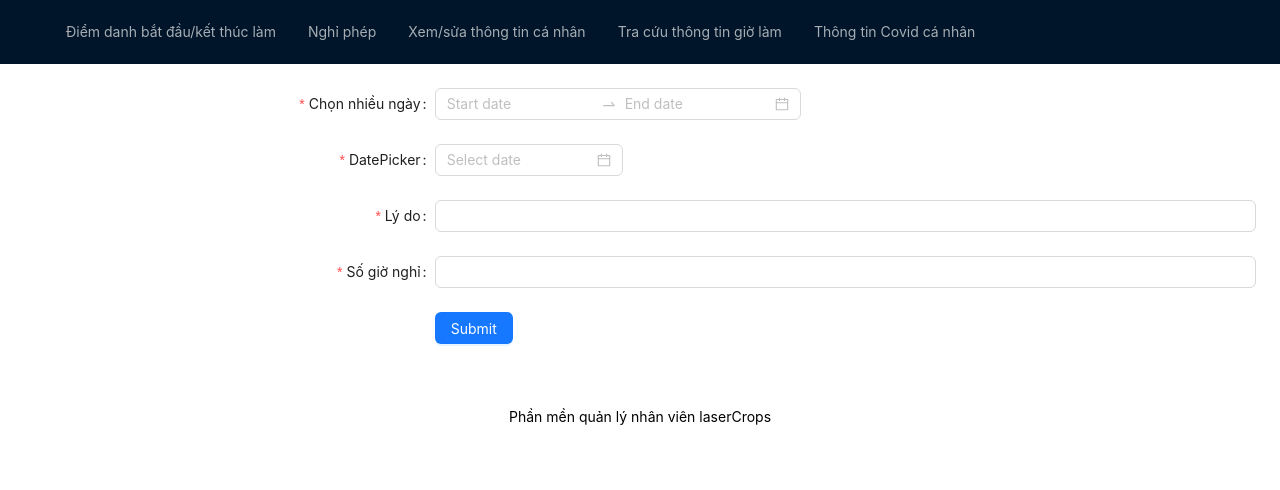
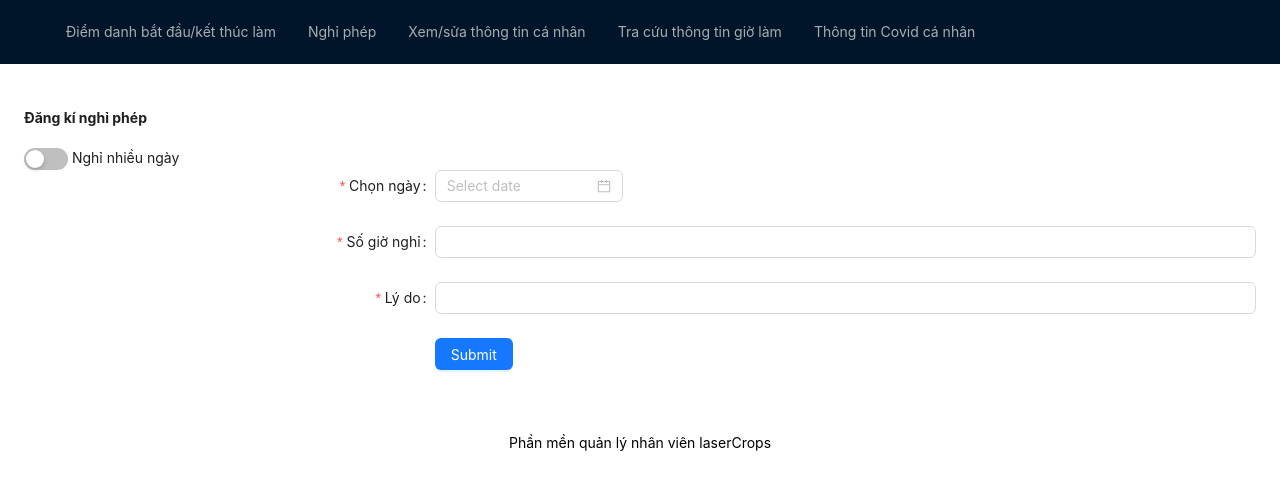
Before and after one commit to nstanw/NJS101x_Assignment1_anstfx15562-funix.edu.vn, a React (Create React App) app: page /nghiPhep in a window 1280 px wide. Shown: the top 490 px of the page. Built offline with nearby package versions, Linux system fonts and the light colour scheme.

Commit message:
add api nghi phep

```diff
--- a/src/components/diemDanh/index.tsx
+++ b/src/components/diemDanh/index.tsx
@@ -1,6 +1,6 @@
 import React from 'react';
 import { Button, Form, Select, Table } from 'antd';
-import phienLamViecService from '../../services/phienLamViec/phienLamViecService';
+import phienLamViecService from '../../services/phienLamViecService';
 
 const { Option } = Select;
 
--- a/src/components/nghiPhep/index.tsx
+++ b/src/components/nghiPhep/index.tsx
@@ -1,23 +1,48 @@
 import React from "react";
-import { Button, DatePicker, Form, Input } from "antd";
+import { Button, DatePicker, Form, Input, Switch } from "antd";
+import nghiPhepService, { IDangKiNghiPhepInput } from "../../services/nghiPhepService";
 
 const { RangePicker } = DatePicker;
 
 const NghiPhep: React.FC = () => {
-  const [isRangePicker, setIsRangePicker] = React.useState(false);
+  const [nghiNhieuNgay, setNghiNhieuNgay] = React.useState(false);
 
-  const onFinish = (fieldsValue: any) => {
+  const onFinish = async (fieldsValue: any) => {
     // Should format date value before submit.
     const rangeValue = fieldsValue["range-picker"];
+    if (nghiNhieuNgay) {
+      const values = {
+        lyDo: fieldsValue.lyDo,
+        soGioNghi: Math.abs(new Date(rangeValue[0].format("YYYY-MM-DD")).getDate() - new Date(rangeValue[1].format("YYYY-MM-DD")).getDate()) * 8,
+        ngayDangKiPhep: [rangeValue[0].format("YYYY-MM-DD"), rangeValue[1].format("YYYY-MM-DD")],
+      };
+
+      const input: IDangKiNghiPhepInput = {
+        ngayDangKiPhep: values.ngayDangKiPhep,
+        soGioNghi: values.soGioNghi,
+        lyDo: values.lyDo,
+      };
+      let dangKiNghiPhep = await nghiPhepService.dangKiNghiPhep(input);
+
+      console.log("dangKiNghiPhep:", dangKiNghiPhep);
+      console.log("Success:", values);
+      return;
+    }
     const values = {
-      ...fieldsValue,
-      'date': fieldsValue['date-picker'].format('YYYY-MM-DD'),
-      "listDate": [
-        rangeValue[0].format("YYYY-MM-DD"),
-        rangeValue[1].format("YYYY-MM-DD"),
-      ],
+      lyDo: fieldsValue.lyDo,
+      ngayDangKiPhep: [fieldsValue["date-picker"].format("YYYY-MM-DD")],
+      soGioNghi: fieldsValue.soGioNghi,
     };
+    const input: IDangKiNghiPhepInput = {
+      ngayDangKiPhep: values.ngayDangKiPhep,
+      soGioNghi: values.soGioNghi,
+      lyDo: values.lyDo,
+    };
+    let dangKiNghiPhep = await nghiPhepService.dangKiNghiPhep(input);
+
+    console.log("dangKiNghiPhep:", dangKiNghiPhep);
     console.log("Success:", values);
+    return;
   };
 
   const onFinishFailed = (errorInfo: any) => {
@@ -34,41 +59,38 @@ const NghiPhep: React.FC = () => {
     ],
   };
   const config = {
-    rules: [{ type: 'object' as const, required: true, message: 'Please select time!' }],
+    rules: [{ type: "object" as const, required: true, message: "Please select time!" }],
+  };
+
+  const onChangeModeNghiPhep = (checked: boolean) => {
+    setNghiNhieuNgay(!nghiNhieuNgay);
+    console.log(`switch to ${checked}`);
   };
 
   return (
-    <Form
-      name="basic"
-      labelCol={{ span: 8 }}
-      wrapperCol={{ span: 16 }}
-      initialValues={{ remember: true }}
-      onFinish={onFinish}
-      onFinishFailed={onFinishFailed}
-      autoComplete="off"
-    >
-      <Form.Item name="range-picker" label="Chọn nhiều ngày" {...rangeConfig}>
-        <RangePicker />
-      </Form.Item>
+    <Form name="basic" labelCol={{ span: 8 }} wrapperCol={{ span: 16 }} initialValues={{ remember: true }} onFinish={onFinish} onFinishFailed={onFinishFailed} autoComplete="off">
+      <h4>Đăng kí nghỉ phép</h4>
+      <span>
+        <Switch onChange={onChangeModeNghiPhep} /> Nghỉ nhiều ngày
+      </span>
+      {nghiNhieuNgay && (
+        <Form.Item name="range-picker" label="Chọn nhiều ngày" {...rangeConfig}>
+          <RangePicker />
+        </Form.Item>
+      )}
+      {!nghiNhieuNgay && (
+        <>
+          <Form.Item name="date-picker" label="Chọn ngày" {...config}>
+            <DatePicker />
+          </Form.Item>
+          <Form.Item label="Số giờ nghỉ" name="soGioNghi" rules={[{ required: true, message: "Nhập số giờ nghỉ" }]}>
+            <Input type="number" />
+          </Form.Item>
+        </>
+      )}
 
-      <Form.Item name="date-picker" label="DatePicker" {...config}>
-        <DatePicker />
-      </Form.Item>
-
-      <Form.Item
-        label="Lý do"
-        name="lyDo"
-        rules={[{ required: true, message: "Lý do nghỉ phép" }]}
-      >
+      <Form.Item label="Lý do" name="lyDo" rules={[{ required: true, message: "Lý do nghỉ phép" }]}>
         <Input />
-      </Form.Item>
-
-      <Form.Item
-        label="Số giờ nghỉ"
-        name="soGioNghi"
-        rules={[{ required: true, message: "Nhập số giờ nghỉ" }]}
-      >
-        <Input type="number" />
       </Form.Item>
 
       <Form.Item wrapperCol={{ offset: 8, span: 16 }}>
--- a/src/components/traCuuGioLam/index.tsx
+++ b/src/components/traCuuGioLam/index.tsx
@@ -1,82 +1,199 @@
-import { Form, Table } from 'antd';
-import React from 'react';
-import phienLamViecService from '../../services/phienLamViec/phienLamViecService';
+import { Form, Table } from "antd";
+import React from "react";
+import phienLamViecService from "../../services/phienLamViecService";
 
 const layout = {
   labelCol: { span: 8 },
   wrapperCol: { span: 16 },
 };
 
+interface IChiTietLuong {
+  name: String;
+  salaryScale: number;
+  annualLeave?: number | null;
+  thoiGianLam?: number | null;
+  gioLamThieu?: number | null;
+  lamThem?: number | null;
+  luong: number;
+}
+//- Hiển thị thông tin chi tiết lương tháng (chọn được tháng muốn xem). Lương = salaryScale * 3000000 + (overTime - số giờ làm thiếu) * 200000.
+//  Số giờ làm còn thiếu là khi chưa đủ 8h/ngày kể cả đã cộng annualLeave của ngày đó. Hiển thị chi tiết thông tin trong công thức trên.
 interface ITraCuuGioLamViec {
-  ngay:Date;
-  name: String | null;
-  noiLam: String | null;
-  annualLeave?: Number | null;
-  batDau: Date | null;
-  ketThuc: Date | null;
-  thoiGianLam: Number | null;
+  ngay: Date;
+  name: String;
+  noiLam: String;
+  annualLeave?: number;
+  batDau: Date;
+  ketThuc?: Date | null;
+  thoiGianLam?: number | null;
+  lamThem?: number | null;
   active: Boolean;
+  salaryScale: number;
 }
 type ITraCuuGioLamViecDto = ITraCuuGioLamViec[];
 
 const TraCuuGioLam = () => {
-  const [listTraCuuState, setListTraCuuState] =
-    React.useState<ITraCuuGioLamViecDto>();
+  const [listTraCuuState, setListTraCuuState] = React.useState<any[]>();
+  const [chiTietLuong, setChiTierLuong] = React.useState<any>();
+  const [thoiGianLam, setThoiGianLam] = React.useState<number>();
 
   React.useEffect(() => {
     (async function run() {
       try {
-        let listTraCuuGioLam =
-          await phienLamViecService.traCuuThongTinGioLamCongTy();
-        setListTraCuuState(listTraCuuGioLam);
+        // get toàn bộ phiên về
+        let listTraCuuGioLam = await phienLamViecService.traCuuThongTinGioLamCongTy();
+
+        // get các ngày có trong phiên
+        const cacNgayCoTrongPhien: Set<number> = new Set(listTraCuuGioLam.map((date: any) => new Date(date.ngay).getDay()));
+        // duyệt vào các ngày. tính thông tin lương
+        let traCuuThongTin: any[] = [];
+        let chiTietLuong: IChiTietLuong;
+        let sum;
+
+        cacNgayCoTrongPhien.forEach((ngay) => {
+          // nhóm các phiên làm trong ngày vào 1 mảng
+          const listPhienCuaNgayCuThe: ITraCuuGioLamViecDto = listTraCuuGioLam.filter((date: any) => new Date(date.ngay).getDay() === ngay);
+
+          // Kiểm tra  trong ngày còn đang làm hay không
+          let checkActiveCuaPhienNgayCuThe = listPhienCuaNgayCuThe.filter((phien: any) => phien.active === false);
+
+          //Nếu không có phiên nào hoạt động
+          if (listPhienCuaNgayCuThe.length === checkActiveCuaPhienNgayCuThe.length) {
+            // nếu phiên cuối thì tính thời gian làm trong ngày
+            const thoiGianLamTrongNgay = listPhienCuaNgayCuThe.map((thoiGianLam) => thoiGianLam.thoiGianLam);
+            sum = thoiGianLamTrongNgay.reduce((accumulator: number, currentValue: any) => accumulator + currentValue, 0);
+
+            let lamThemGio = sum < 8 ? 0 : sum - 8;
+            // dữ liệu render ra UI
+            let rowTraCuuGioLamViec = {
+              ...checkActiveCuaPhienNgayCuThe[0],
+              ketThuc: checkActiveCuaPhienNgayCuThe[checkActiveCuaPhienNgayCuThe.length - 1].ketThuc,
+              thoiGianLam: sum,
+              lamThem: lamThemGio,
+            };
+            traCuuThongTin.push(rowTraCuuGioLamViec);
+            setListTraCuuState(traCuuThongTin);
+
+            let lamThem: number;
+            let gioLamThieu: number;
+            if (sum && sum > 8) {
+              lamThem = sum - 8;
+              gioLamThieu = 0;
+            } else {
+              lamThem = 0;
+              gioLamThieu = 8 - sum;
+            }
+
+            chiTietLuong = {
+              name: checkActiveCuaPhienNgayCuThe[0].name,
+              annualLeave: checkActiveCuaPhienNgayCuThe[0].annualLeave,
+              lamThem: lamThem,
+              gioLamThieu: gioLamThieu,
+              thoiGianLam: sum,
+              salaryScale: checkActiveCuaPhienNgayCuThe[0].salaryScale,
+              luong: checkActiveCuaPhienNgayCuThe[0].salaryScale*3000000  + (sum - gioLamThieu) * 200000 ,
+            };
+            setChiTierLuong(chiTietLuong);
+            console.log("chiTietLuong", chiTietLuong);
+            console.log("checkActiveCuaPhienNgayCuThe", checkActiveCuaPhienNgayCuThe[0]);
+
+            return;
+          }
+          // dữ liệu render ra UI
+          let rowTraCuuGioLamViec = {
+            ...listPhienCuaNgayCuThe[0],
+            ketThuc: null,
+            thoiGianLam: null,
+            active: true,
+            lamThem: null,
+          };
+          traCuuThongTin.push(rowTraCuuGioLamViec);
+          setListTraCuuState(traCuuThongTin);
+          return;
+        });
       } catch (error) {}
     })();
-  },[]);
+  }, []);
 
   const columnsTableListPhien = [
     {
-      title: 'Ngày',
-      dataIndex: 'ngay',
-      key: 'ngay',
+      title: "Ngày",
+      dataIndex: "ngay",
+      key: "ngay",
       render: (ngay: Date) => {
         return <span>{new Date(ngay).toLocaleDateString()}</span>;
       },
     },
     {
-      title: 'Tên nhân viên',
-      dataIndex: 'name',
-      key: 'name',
+      title: "Tên nhân viên",
+      dataIndex: "name",
+      key: "name",
     },
     {
-      title: 'Nơi làm việc',
-      dataIndex: 'noiLam',
-      key: 'noiLam',
+      title: "Nơi làm việc",
+      dataIndex: "noiLam",
+      key: "noiLam",
     },
     {
-      title: 'Thời gian bắt đầu',
-      dataIndex: 'batDau',
-      key: 'batDau',
+      title: "Thời gian bắt đầu",
+      dataIndex: "batDau",
+      key: "batDau",
       render: (batDau: Date) => {
         return <span>{new Date(batDau).toLocaleTimeString()}</span>;
       },
     },
     {
-      title: 'Thời gian kết thúc',
-      dataIndex: 'ketThuc',
-      key: 'ketThuc',
+      title: "Thời gian kết thúc",
+      dataIndex: "ketThuc",
+      key: "ketThuc",
       render: (ketThuc: Date) => {
-        return <span>{new Date(ketThuc).toLocaleTimeString()}</span>;
+        console.log(ketThuc);
+
+        return <span>{ketThuc ? new Date(ketThuc).toLocaleTimeString() : "--"}</span>;
       },
     },
     {
-      title: 'Thời gian làm việc',
-      dataIndex: 'thoiGianLam',
-      key: 'thoiGianLam',
+      title: "Thời gian làm việc",
+      dataIndex: "thoiGianLam",
+      key: "thoiGianLam",
     },
     {
-      title: 'Đăng kí nghỉ phép',
-      dataIndex: 'annualLeave',
-      key: 'annualLeave',
+      title: "Thêm giờ",
+      dataIndex: "lamThem",
+      key: "lamThem",
+    },
+    {
+      title: "Đăng kí nghỉ phép",
+      dataIndex: "annualLeave",
+      key: "annualLeave",
+    },
+  ];
+
+  const columnsChiTietLuong = [
+    {
+      title: "Tên nhân viên",
+      dataIndex: "name",
+      key: "name",
+    },
+    {
+      title: "Hệ số lương",
+      dataIndex: "salaryScale",
+      key: "salaryScale ",
+    },
+    {
+      title: "ngày phép còn lại",
+      dataIndex: "annualLeave",
+      key: "annualLeave",
+    },
+    {
+      title: "Số giờ tăng ca",
+      dataIndex: "lamThem",
+      key: "lamThem",
+    },
+    {
+      title: "Số giờ làm thiếu",
+      dataIndex: "gioLamThieu",
+      key: "gioLamThieu",
     },
   ];
 
@@ -85,26 +202,32 @@ const TraCuuGioLam = () => {
   };
 
   return (
-    <div className='traCuuGioLam'>
-      <Form
-        {...layout}
-        name='control-hooks'
-        onFinish={onFinish}
-      >
+    <div className="traCuuGioLam">
+      <Form {...layout} name="control-hooks" onFinish={onFinish}>
         <h2>Danh sách giờ đã làm</h2>
         <Table
-
           dataSource={listTraCuuState}
           columns={[
             ...columnsTableListPhien,
             {
-              title: 'Trạng thái',
-              dataIndex: 'active',
+              title: "Trạng thái",
+              dataIndex: "active",
               render: (value: boolean, record: any, index) => {
-                return (
-                  <span key={index}>{value ? 'Đang làm' : 'Không làm'}</span>
-                );
+                return <span key={index}>{value ? "Đang làm" : "Không làm"}</span>;
               },
+            },
+          ]}
+        />
+      </Form>
+      <Form {...layout} name="control-hooks" onFinish={onFinish}>
+        <h2>Lương = salaryScale * 3000000 + (overTime - số giờ làm thiếu) * 200000</h2>
+        <Table
+          dataSource={[chiTietLuong]}
+          columns={[
+            ...columnsChiTietLuong,
+            {
+              title: "Lương",
+              dataIndex: "luong",
             },
           ]}
         />
--- /dev/null
+++ b/src/services/nghiPhepService.ts
@@ -0,0 +1,16 @@
+import Input from "antd/es/input/Input";
+import http from "./httpService";
+
+export interface IDangKiNghiPhepInput {
+  ngayDangKiPhep: Array<Date>;
+  soGioNghi: number;
+  lyDo: String;
+}
+
+class NghiPhepService {
+  public async dangKiNghiPhep(input: IDangKiNghiPhepInput) {
+    let result = await http.patch("/nghiPhep/dangKiNghiPhep", input);
+    return result.data;
+  }
+}
+export default new NghiPhepService();
--- a/src/services/nhanVienService.tsx
+++ b/src/services/nhanVienService.tsx
@@ -1,4 +1,6 @@
 import http from "./httpService";
+
+
 
 class NhanVienService {
   public async getNhanVien() {
@@ -10,5 +12,6 @@ class NhanVienService {
     let result = await http.patch("/editLinkImage", { image: linkImage });
     return result.data;
   }
+
 }
 export default new NhanVienService();
--- a/src/services/phienLamViec/phienLamViecService.ts
+++ b/src/services/phienLamViecService.ts
@@ -1,4 +1,4 @@
-import http from "../httpService";
+import http from "./httpService";
 
 class PhienLamViecService {
 
--- a/tsconfig.json
+++ b/tsconfig.json
@@ -1,6 +1,6 @@
 {
   "compilerOptions": {
-    "target": "es5",
+    "target": "es6",
     "lib": [
       "dom",
       "dom.iterable",
```
